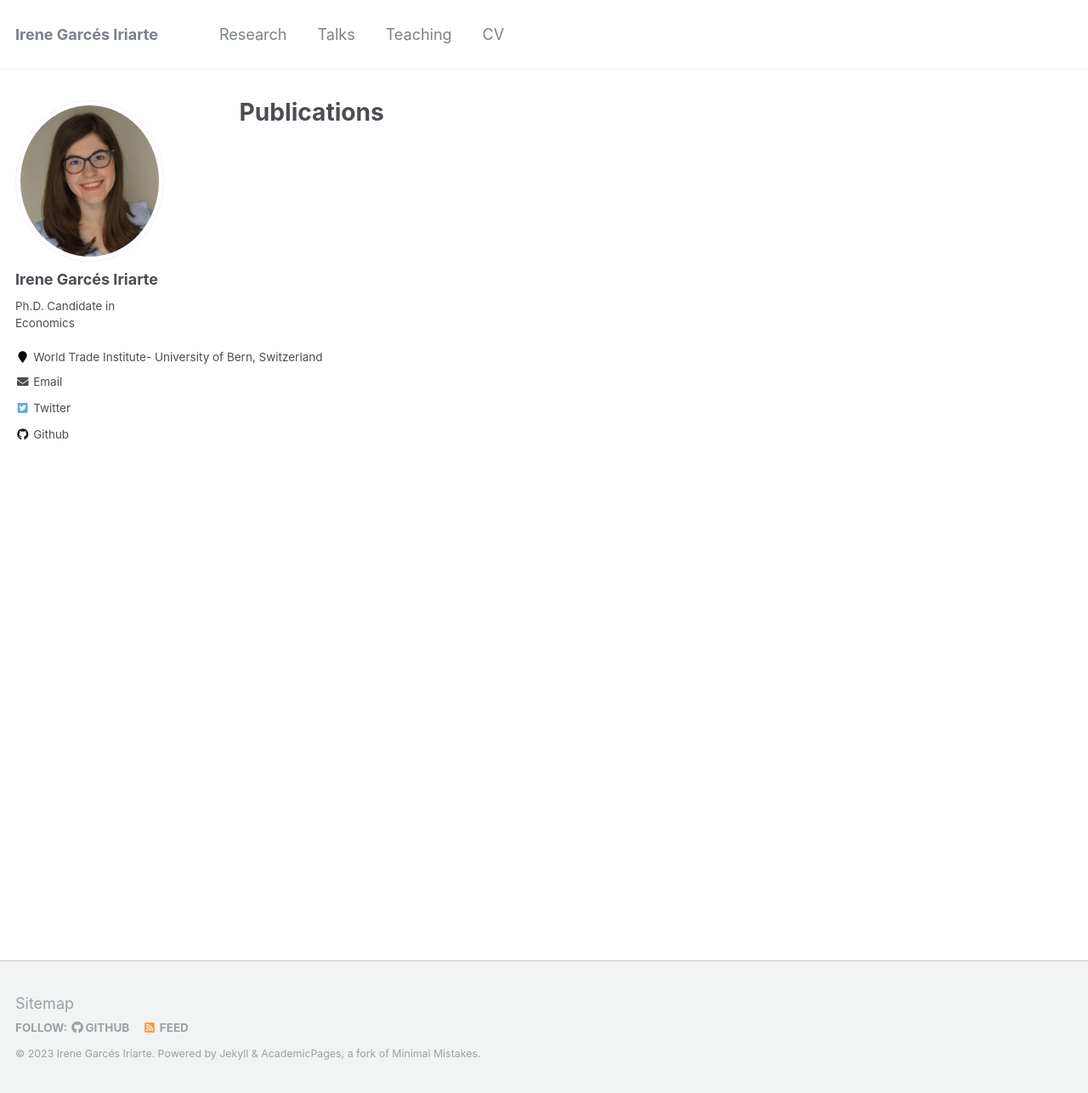
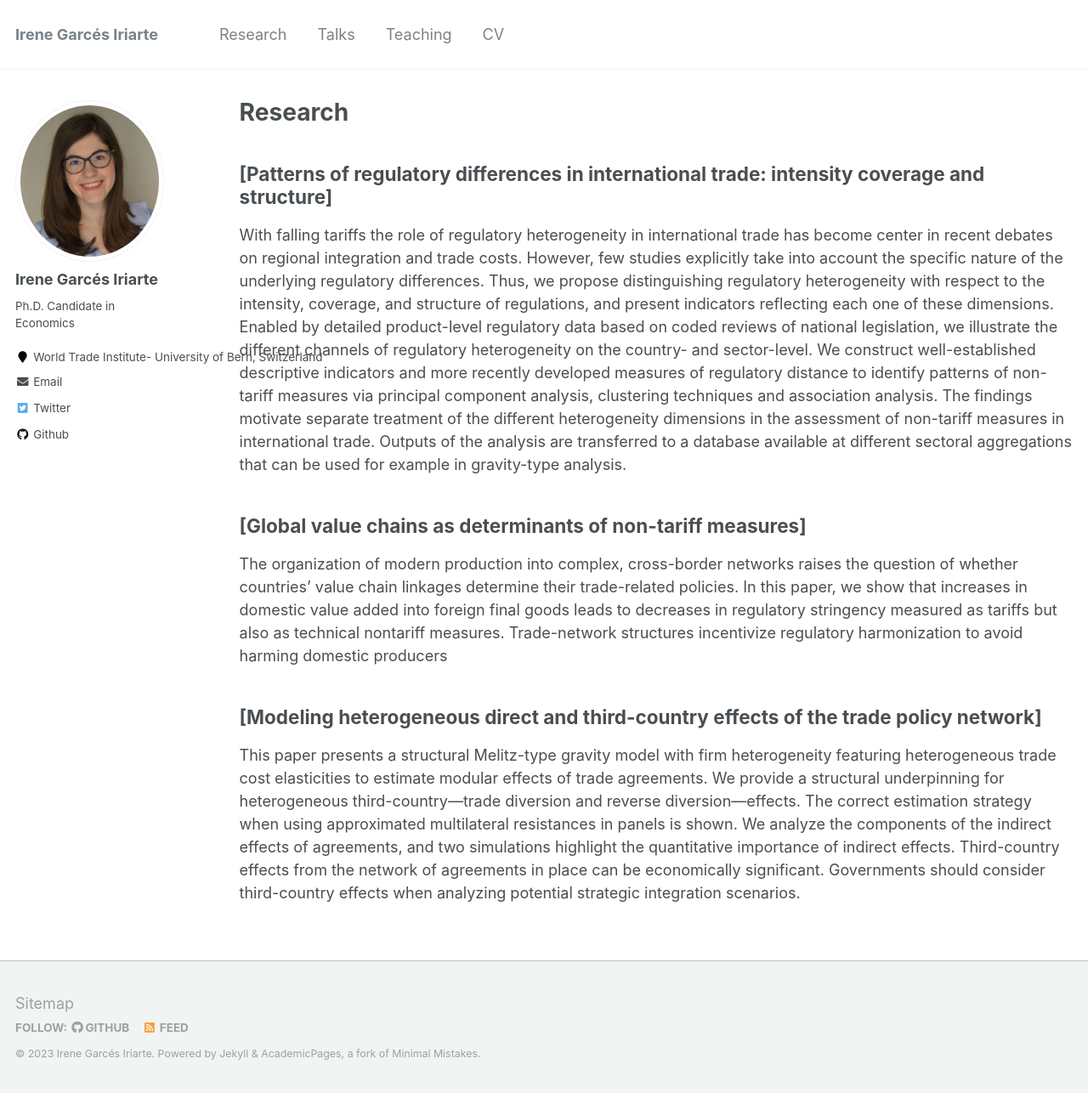
Before and after one commit to IreneGarces/irenegarces.github.io, a Jekyll site: the page built from _pages/publications.md, in a window 1280 px wide and 1286 px high. Shown: the whole window at 85% size. Built offline with Jekyll 4.4.1, drawn with Linux system fonts in a browser that asks for light colours.

Commit message:
Update publications.md

```diff
--- a/_pages/publications.md
+++ b/_pages/publications.md
@@ -1,7 +1,7 @@
 ---
 layout: archive
-title: "Publications"
-permalink: /publications/
+title: "Research"
+permalink: /research/
 author_profile: true
 ---
 
@@ -14,3 +14,13 @@ author_profile: true
 {% for post in site.publications reversed %}
   {% include archive-single.html %}
 {% endfor %}
+
+
+## [Patterns of regulatory differences in international trade: intensity coverage and structure]
+With falling tariffs the role of regulatory heterogeneity in international trade has become center in recent debates on regional integration and trade costs. However, few studies explicitly take into account the specific nature of the underlying regulatory differences. Thus, we propose distinguishing regulatory heterogeneity with respect to the intensity, coverage, and structure of regulations, and present indicators reflecting each one of these dimensions. Enabled by detailed product-level regulatory data based on coded reviews of national legislation, we illustrate the different channels of regulatory heterogeneity on the country- and sector-level. We construct well-established descriptive indicators and more recently developed measures of regulatory distance to identify patterns of non-tariff measures via principal component analysis, clustering techniques and association analysis. The findings motivate separate treatment of the different heterogeneity dimensions in  the assessment of non-tariff measures in international trade. Outputs of the analysis are transferred to a database available at different sectoral aggregations that can be used for example in gravity-type analysis.
+
+## [Global value chains as determinants of non-tariff measures]
+The organization of modern production into complex, cross-border networks raises the question of whether countries’ value chain linkages determine their trade-related policies. In this paper, we show that increases in domestic value added into foreign final goods leads to decreases in regulatory stringency measured as tariffs but also as technical nontariff measures. Trade-network structures incentivize regulatory harmonization to avoid harming domestic producers
+
+## [Modeling heterogeneous direct and third-country effects of the trade policy network]
+This paper presents a structural Melitz-type gravity model with firm heterogeneity featuring heterogeneous trade cost elasticities to estimate modular effects of trade agreements. We provide a structural underpinning for heterogeneous third-country—trade diversion and reverse diversion—effects. The correct estimation strategy when using approximated multilateral resistances in panels is shown. We analyze the components of the indirect effects of agreements, and two simulations highlight the quantitative importance of indirect effects. Third-country effects from the network of agreements in place can be economically significant. Governments should consider third-country effects when analyzing potential strategic integration scenarios.
```
